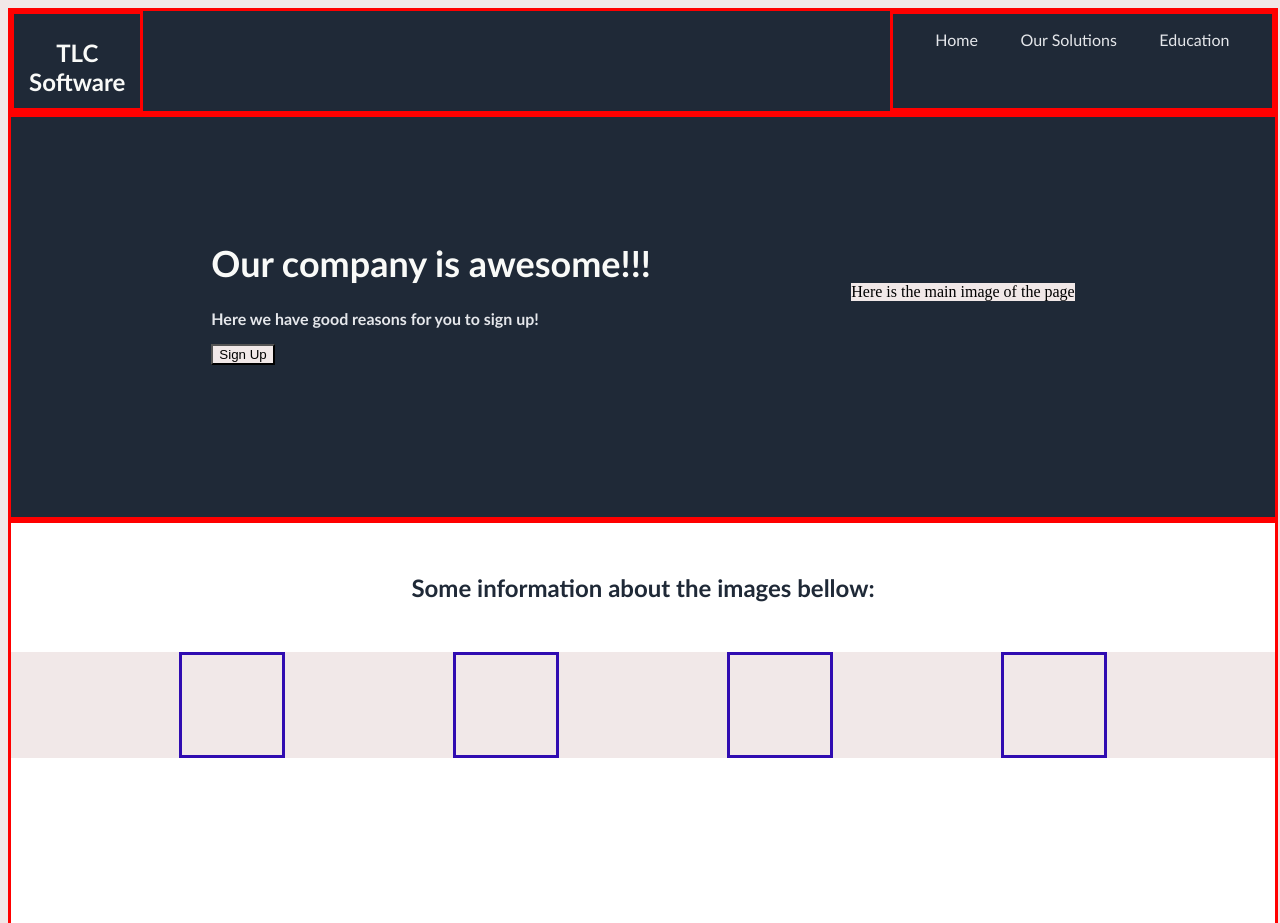
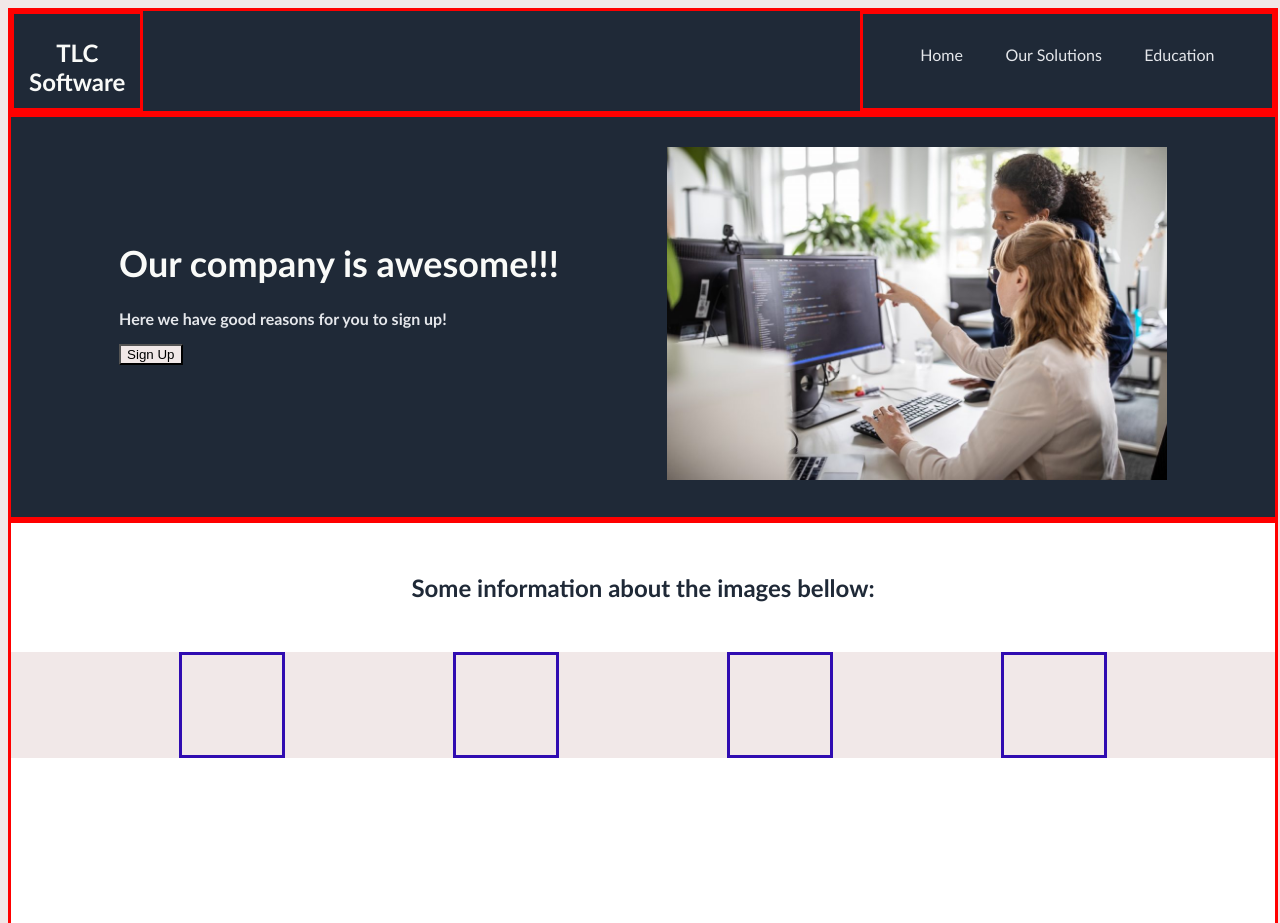
Before and after one commit to custodiotiago/LandingPage, a plain HTML site: page index.html in a window 1280 px wide. Shown: the top 923 px of the page. Drawn offline with Linux system fonts and the light colour scheme.

Commit message:
Update navbar and container top

```diff
--- a/index.html
+++ b/index.html
@@ -28,7 +28,7 @@
             <input type="button" value="Sign Up">
         </div>
         <div id="mainImage">
-            <p>Here is the main image of the page</p>
+            <img id="imgTop" src="/office1.jpg">
         </div>
     </div>
 
--- a/styles.css
+++ b/styles.css
@@ -37,6 +37,7 @@
     display:flex;
     flex-direction: row;
     justify-content:space-evenly;
+    padding: 15px;
 }
 
 .navbar_buttons p {
@@ -82,8 +83,12 @@
 }
 
 #mainImage{
-    margin-top: 150px;
+    margin-top: 30px;
     background-color: #1F2937;
+}
+
+#imgTop {
+    width: 500px;
 }
 
 .contentDiv2, .contentDiv4 {
```
Also changed, not shown: office1.jpg (added), 1 other file.
